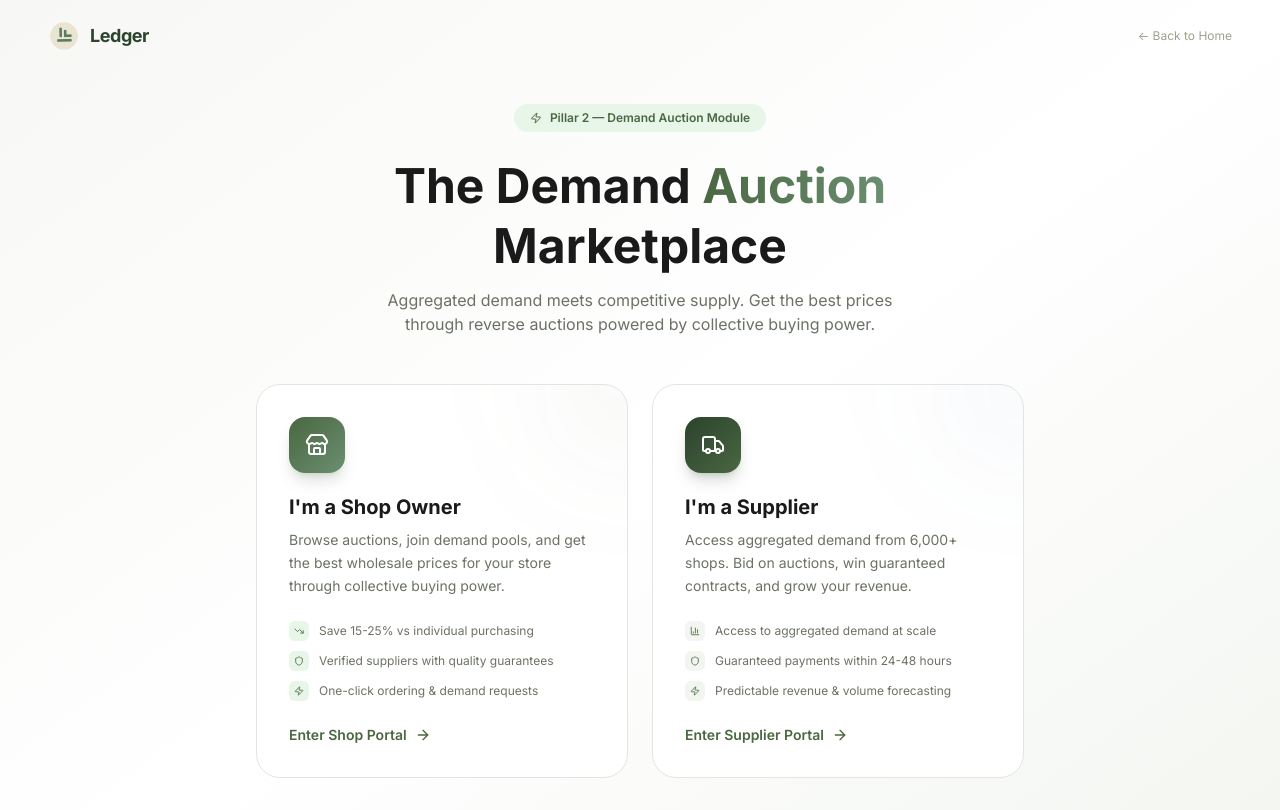
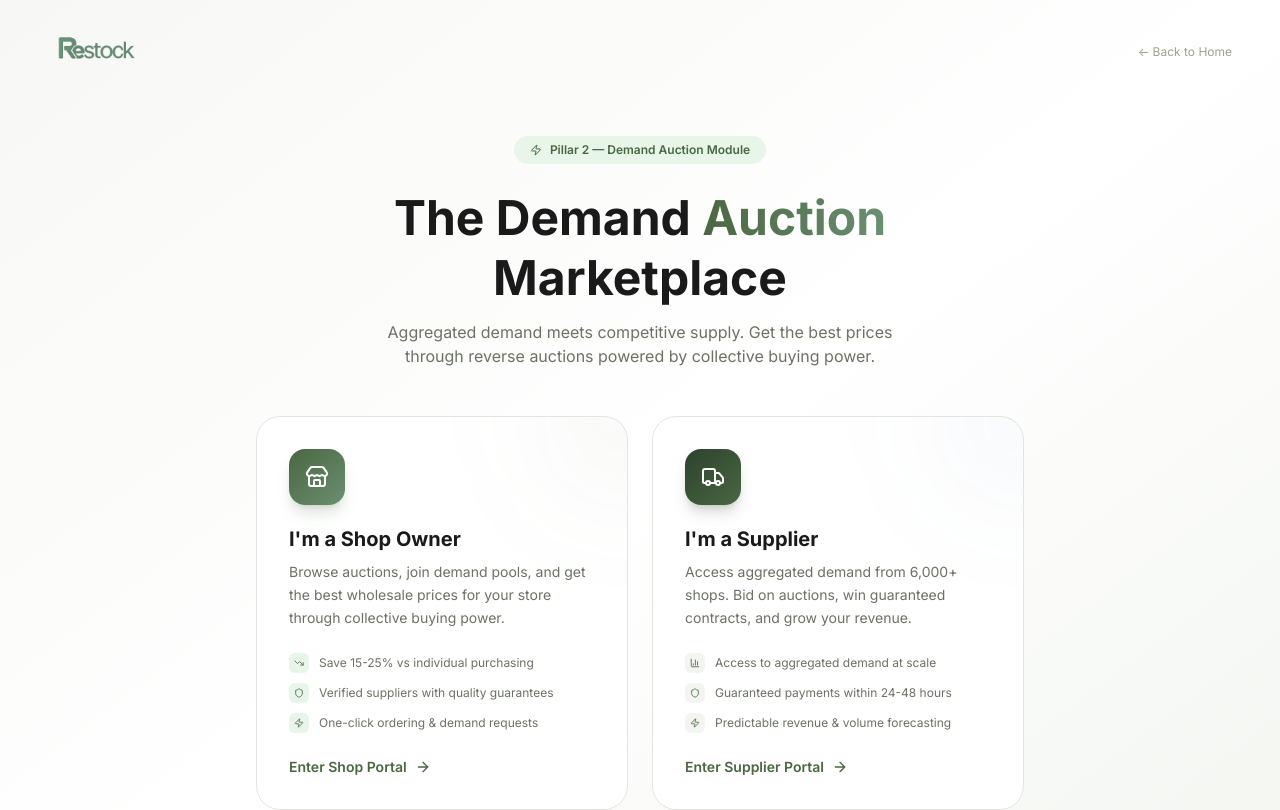
Before and after one commit to Samarthss05/ledger-marketplace-mvp, a Next.js app: page /auction in a window 1280 px wide. Shown: the top 810 px of the page. Built offline with nearby package versions, Linux system fonts and the light colour scheme.

Commit message:
feat: replace Ledger logo with Restock logo and adjust proportions

```diff
--- a/src/app/auction/page.tsx
+++ b/src/app/auction/page.tsx
@@ -4,7 +4,7 @@ import { motion } from "framer-motion";
 import { Store, Truck, ArrowRight, Zap, TrendingDown, Shield, BarChart3 } from "lucide-react";
 import Link from "next/link";
 import Image from "next/image";
-import logo from "../../../public/logo.png";
+import logo from "../../../public/restock-logo.png";
 
 export default function AuctionLanding() {
     return (
@@ -12,8 +12,7 @@ export default function AuctionLanding() {
             {/* Header */}
             <header className="flex items-center justify-between px-6 lg:px-12 py-5">
                 <Link href="/" className="flex items-center gap-2.5">
-                    <Image src={logo} alt="Ledger" width={32} height={32} className="rounded-lg" />
-                    <span className="text-lg font-bold tracking-tight text-[#2C432D]">Ledger</span>
+                    <Image src={logo} alt="ReStock" className="h-[64px] w-auto object-contain" />
                 </Link>
                 <Link
                     href="/"
--- a/src/app/auction/shop/layout.tsx
+++ b/src/app/auction/shop/layout.tsx
@@ -3,7 +3,7 @@
 import { useState } from "react";
 import Link from "next/link";
 import Image from "next/image";
-import logo from "../../../../public/logo.png";
+import logo from "../../../../public/restock-logo.png";
 import { usePathname } from "next/navigation";
 import {
     Store, ShoppingBag, Layers, ClipboardList, Bell, LogOut,
@@ -48,11 +48,10 @@ export default function ShopLayout({ children }: { children: React.ReactNode })
         <div className="min-h-screen bg-[#F7F7F5]">
             <header className="sticky top-0 z-50 bg-white/90 backdrop-blur-xl border-b border-[#E5E5E0]">
                 <div className="max-w-7xl mx-auto px-4 sm:px-6 lg:px-8">
-                    <div className="flex items-center justify-between h-14">
+                    <div className="flex items-center justify-between h-20">
                         <div className="flex items-center gap-4">
                             <Link href="/auction" className="flex items-center gap-2">
-                                <Image src={logo} alt="Ledger" width={28} height={28} className="rounded-lg" />
-                                <span className="text-base font-bold tracking-tight text-[#2C432D] hidden sm:block">Ledger</span>
+                                <Image src={logo} alt="ReStock" className="h-[64px] w-auto object-contain -ml-3" />
                             </Link>
                             <div className="h-5 w-px bg-[#E5E5E0]" />
                             <div className="flex items-center gap-1.5 px-2.5 py-1 bg-[#E8F5E9] rounded-lg">
--- a/src/app/auction/supplier/layout.tsx
+++ b/src/app/auction/supplier/layout.tsx
@@ -3,7 +3,7 @@
 import { useState } from "react";
 import Link from "next/link";
 import Image from "next/image";
-import logo from "../../../../public/logo.png";
+import logo from "../../../../public/restock-logo.png";
 import { usePathname } from "next/navigation";
 import {
     Truck, LayoutDashboard, Gavel, ClipboardList, BarChart3, Bell, LogOut,
@@ -40,11 +40,10 @@ export default function SupplierLayout({ children }: { children: React.ReactNode
         <div className="min-h-screen bg-[#F7F7F5]">
             <header className="sticky top-0 z-50 bg-white/90 backdrop-blur-xl border-b border-[#E5E5E0]">
                 <div className="max-w-7xl mx-auto px-4 sm:px-6 lg:px-8">
-                    <div className="flex items-center justify-between h-14">
+                    <div className="flex items-center justify-between h-20">
                         <div className="flex items-center gap-4">
                             <Link href="/auction" className="flex items-center gap-2">
-                                <Image src={logo} alt="Ledger" width={28} height={28} className="rounded-lg" />
-                                <span className="text-base font-bold tracking-tight text-[#2C432D] hidden sm:block">Ledger</span>
+                                <Image src={logo} alt="ReStock" className="h-[64px] w-auto object-contain -ml-3" />
                             </Link>
                             <div className="h-5 w-px bg-[#E5E5E0]" />
                             <div className="flex items-center gap-1.5 px-2.5 py-1 bg-[#2C432D] rounded-lg">
--- a/src/components/footer.tsx
+++ b/src/components/footer.tsx
@@ -1,6 +1,6 @@
 import { Github, Linkedin, Twitter } from "lucide-react";
 import Image from "next/image";
-import logo from "../../public/logo.png";
+import logo from "../../public/restock-logo.png";
 
 const footerLinks = {
     Platform: [
@@ -31,10 +31,7 @@ export default function Footer() {
                     {/* Brand */}
                     <div className="col-span-2 md:col-span-1">
                         <div className="flex items-center gap-2 mb-4">
-                            <Image src={logo} alt="Ledger" width={28} height={28} className="rounded-md" />
-                            <span className="text-lg font-bold tracking-tight text-foreground">
-                                LEDGER
-                            </span>
+                            <Image src={logo} alt="ReStock" className="h-20 w-auto object-contain" />
                         </div>
                         <p className="text-sm text-muted leading-relaxed mb-6 max-w-xs">
                             The operating system powering the future of traditional retail across ASEAN.
--- a/src/components/navbar.tsx
+++ b/src/components/navbar.tsx
@@ -4,7 +4,7 @@ import { useState, useEffect } from "react";
 import { motion, AnimatePresence } from "framer-motion";
 import { Menu, X } from "lucide-react";
 import Image from "next/image";
-import logo from "../../public/logo.png";
+import logo from "../../public/restock-logo.png";
 
 const navLinks = [
     { label: "Platform", href: "#platform" },
@@ -40,14 +40,9 @@ export default function Navbar() {
                     <a href="#" className="flex items-center gap-2.5 group">
                         <Image
                             src={logo}
-                            alt="Ledger"
-                            width={36}
-                            height={36}
-                            className="rounded-lg"
+                            alt="ReStock"
+                            className="h-24 w-auto object-contain"
                         />
-                        <span className="text-xl font-bold tracking-tight text-foreground">
-                            LEDGER
-                        </span>
                     </a>
 
                     {/* Desktop Nav */}
--- a/src/components/sections/hero.tsx
+++ b/src/components/sections/hero.tsx
@@ -3,7 +3,7 @@
 import { motion } from "framer-motion";
 import { ArrowRight, ChevronDown } from "lucide-react";
 import Image from "next/image";
-import logo from "../../../public/logo.png";
+import logo from "../../../public/restock-logo.png";
 
 export default function Hero() {
     return (
@@ -38,7 +38,7 @@ export default function Hero() {
                         transition={{ duration: 0.5, delay: 0.05 }}
                         className="mb-8"
                     >
-                        <Image src={logo} alt="Ledger" width={72} height={72} className="rounded-2xl" />
+                        <Image src={logo} alt="ReStock" className="h-48 w-auto object-contain" />
                     </motion.div>
 
                     {/* Headline */}
```
Also changed, not shown: public/restock-logo.png (added).
